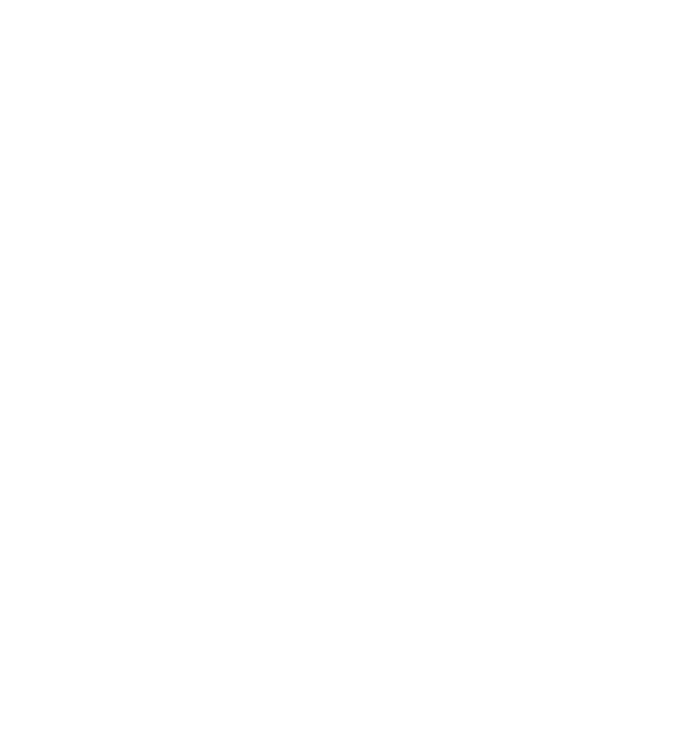
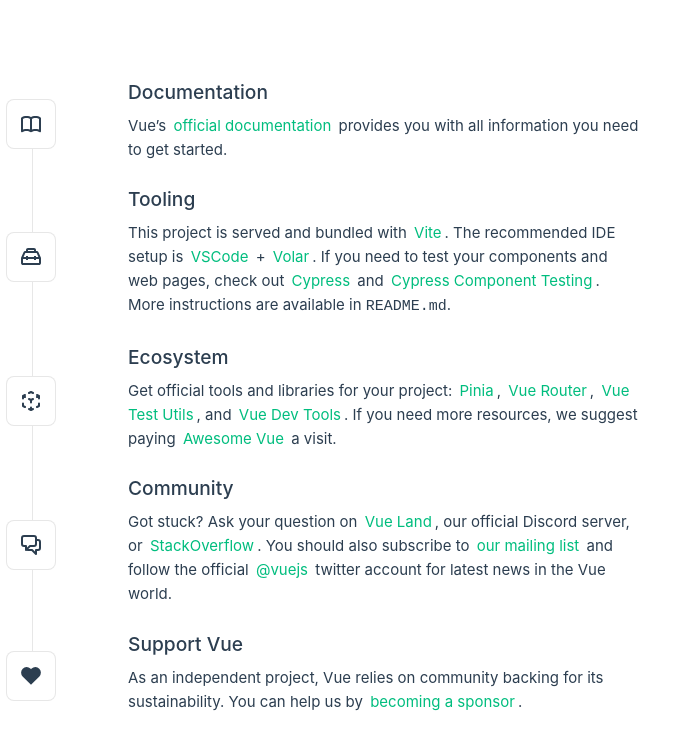
Before and after one commit to Ayrwin/Mon-Projet-CEF-Portfolio, a Vue app: page / in a window 1280 px wide. Shown: the top 750 px of the page, without its empty margins (0-695 px from the left). Built offline with nearby package versions, Linux system fonts and the light colour scheme.

Commit message:
modifie App.vue

```diff
--- a/src/App.vue
+++ b/src/App.vue
@@ -3,6 +3,15 @@
 import Footer from './components/Footer.vue';
 </script>
 
-<template></template>
+<template>
+  <Header/>
 
-<style scoped></style>
+  <main>
+    <RouterView></RouterView>
+  </main>
+
+  <Footer/>
+</template>
+
+<style scoped>
+</style>
```
